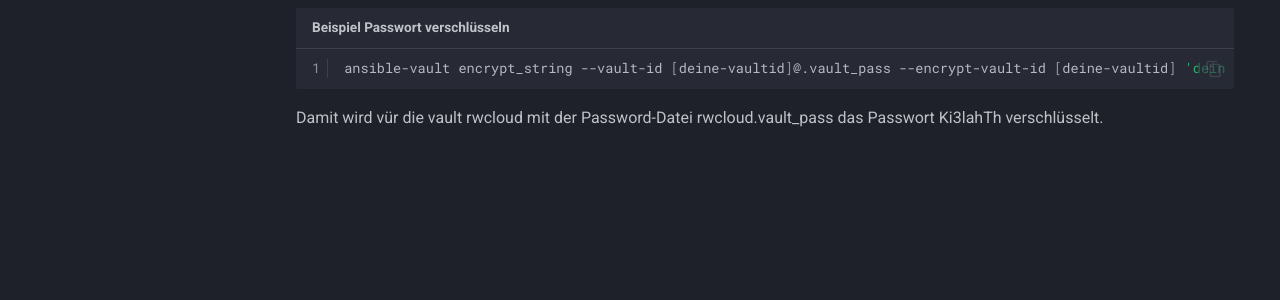
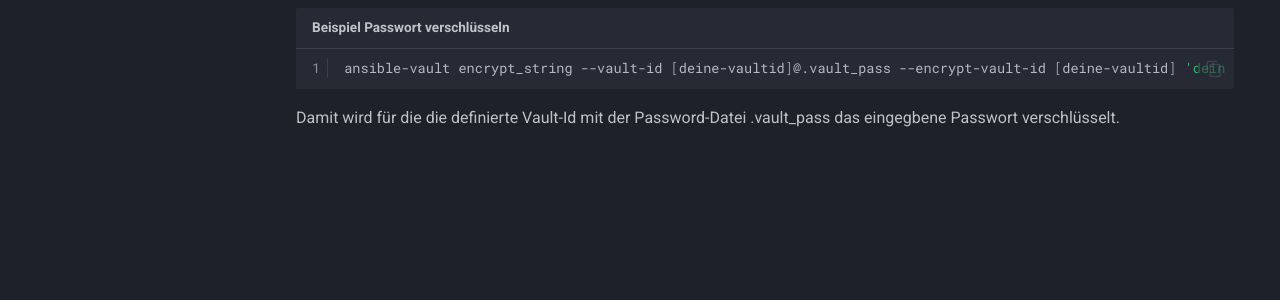
Before and after one commit to rewa81/wiki, an MkDocs documentation site: the page built from docs/ansible/ansible-vault.md, in a window 1280 px wide. Shown: the part 429-729 px from the top of the page. Built offline with MkDocs 1.6.1 and Material for MkDocs 9.7.7, drawn with Linux system fonts in a browser that asks for light colours.

Commit message:
ansible-vault

````diff
--- a/docs/ansible/ansible-vault.md
+++ b/docs/ansible/ansible-vault.md
@@ -11,4 +11,4 @@ Um eine Variable mit Ansible-Vault zu verschlüsseln kann folgender Befehl verwe
 ``` sh title="Beispiel Passwort verschlüsseln"
 ansible-vault encrypt_string --vault-id [deine-vaultid]@.vault_pass --encrypt-vault-id [deine-vaultid] 'dein passwort' --name 'ansibe-variabelen-name'
 ```
-Damit wird vür die vault rwcloud mit der Password-Datei rwcloud.vault_pass das Passwort Ki3lahTh verschlüsselt.
+Damit wird für die die definierte Vault-Id mit der Password-Datei .vault_pass das eingegbene Passwort verschlüsselt.
````
